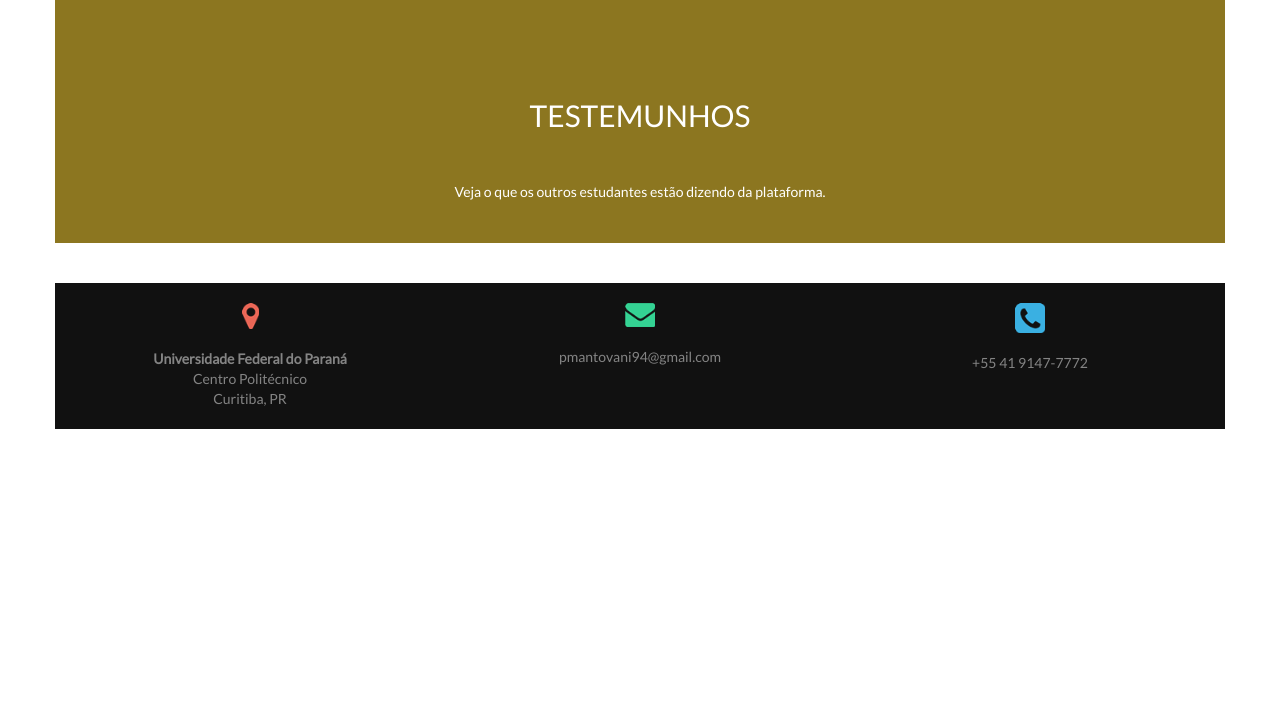
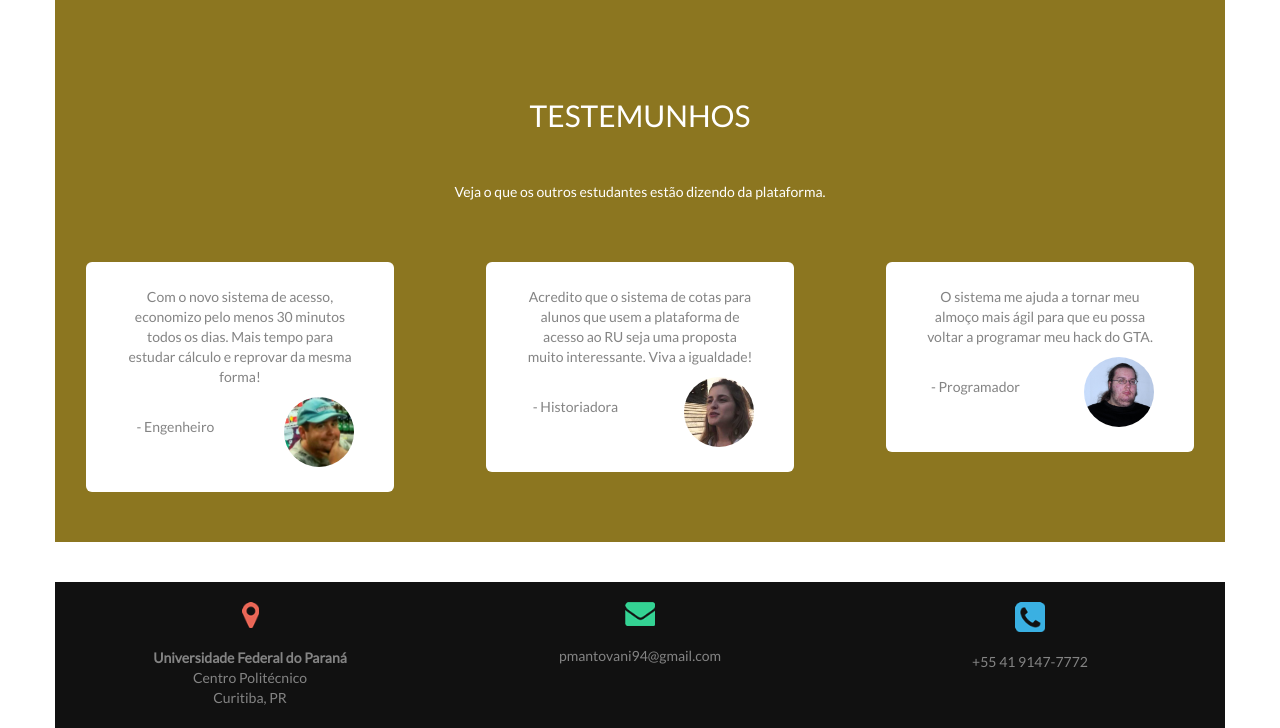
Before and after one commit to eriknayan/acesso_ufpr, a PHP site: page / in a window 1280 px wide. Shown: the part 1756-2484 px from the top of the page. Before the commit the page ends 2185 px from the top, so only its background shows below. Run offline with PHP 8.4, Linux system fonts and the light colour scheme; some libraries are stand-ins or nearby versions.

Commit message:
Add testimonies to section

```diff
--- a/website/css/style.css
+++ b/website/css/style.css
@@ -60,9 +60,21 @@ a {
     color: #848484;
 }
 
-.img-footer {
+.margin-20 {
     margin-top:20px;
     margin-bottom: 20px;
+}
+
+.padding-25 {
+    padding: 25px;
+}
+
+.margin-top-20 {
+    margin-top: 20px;
+}
+
+.margin-bottom-30 {
+    margin-bottom: 30px;
 }
 
 .button-register {
@@ -114,6 +126,10 @@ a {
     margin-bottom: 40px;
 }
 
+.img-testimonial {
+    max-width: 70px;
+}
+
 .developer-margin {
     margin-bottom: 40px;
 }
@@ -138,6 +154,10 @@ a {
     border-color: #337ab7;
 }
 
+.white-bg {
+    background-color: white;
+}
+
 /* Removes spinner for number fields on registration */
 input::-webkit-outer-spin-button,
 input::-webkit-inner-spin-button {
--- a/website/footer.php
+++ b/website/footer.php
@@ -2,7 +2,7 @@
     <div class="row footer text-center">
         <div class="col-md-4">
             <a href="http://maps.google.com/?q=-25.449753,-49.232942" target="_blank">
-                <img src="images/pin.png" class="img-responsive center-block img-footer" alt="Pino no mapa">
+                <img src="images/pin.png" class="img-responsive center-block margin-20" alt="Pino no mapa">
                 <address>
                     <strong>Universidade Federal do Paraná</strong><br>
                     Centro Politécnico<br>
@@ -12,13 +12,13 @@
         </div>
         <div class="col-md-4">
             <a href="mailto:pmantovani94@gmail.com">
-                <img src="images/envelope.png" class="img-responsive center-block img-footer" alt="Contato email">
+                <img src="images/envelope.png" class="img-responsive center-block margin-20" alt="Contato email">
                 <p>pmantovani94@gmail.com</p>
             </a>
         </div>
         <div class="col-md-4">
             <a href="tel:+554191477772">
-                <img src="images/telephone.png" class="img-responsive center-block img-footer" alt="Telefone">
+                <img src="images/telephone.png" class="img-responsive center-block margin-20" alt="Telefone">
                 <p>+55 41 9147-7772</p>
             </a>
         </div>
--- a/website/index.php
+++ b/website/index.php
@@ -116,12 +116,55 @@
             <div class="col-md-12 testimonial-subtitle">Veja o que os outros estudantes estão dizendo da plataforma.</div>
         </div>
         <!-- TESTIMONY SECTION -->
+
+        <div class="row text-center margin-bottom-30">
             <div class="col-md-4 testimonial">
+                <div class="col-xs-offset-1 col-xs-10 margin-20">
+                    <div class="row white-bg img-rounded padding-25">
+                        <div class="col-xs-12">
+                            <p>Com o novo sistema de acesso, economizo pelo menos 30 minutos todos os dias. Mais tempo para estudar cálculo e reprovar da mesma forma!</p>
+                        </div>
+                        <div class="col-xs-6">
+                            <p class="margin-top-20"> - Engenheiro</p>
+                        </div>
+                        <div class="col-xs-6">
+                            <img src="images/rambo.jpg" alt="Engenheiro" class="img-responsive img-circle pull-right img-testimonial">
+                        </div>
+                    </div>
+                </div>
             </div>
             <div class="col-md-4 testimonial">
+                <div class="col-xs-offset-1 col-xs-10 margin-20">
+                    <div class="row white-bg img-rounded padding-25">
+                        <div class="col-xs-12">
+                            <p>Acredito que o sistema de cotas para alunos que usem a plataforma de acesso ao RU seja uma proposta muito interessante. Viva a igualdade!</p>
+                        </div>
+                        <div class="col-xs-6">
+                            <p class="margin-top-20"> - Historiadora</p>
+                        </div>
+                        <div class="col-xs-6">
+                            <img src="images/micanga.jpg" alt="Historiadora" class="img-responsive img-circle pull-right img-testimonial">
+                        </div>
+                    </div>
+                </div>
             </div>
             <div class="col-md-4 testimonial">
+                <div class="col-xs-offset-1 col-xs-10 margin-20">
+                    <div class="row white-bg img-rounded padding-25">
+                        <div class="col-xs-12">
+                            <p>O sistema me ajuda a tornar meu almoço mais ágil para que eu possa voltar a programar meu hack do GTA.</p>
+                        </div>
+                        <div class="col-xs-6">
+                            <p class="margin-top-20"> - Programador</p>
+                        </div>
+                        <div class="col-xs-6">
+                            <img src="images/nerdao.jpg" alt="Programador" class="img-responsive img-circle pull-right img-testimonial">
+                        </div>
+                    </div>
+                </div>
             </div>
+        </div>
+
     </div>
     <!-- FOOTER SECTION -->
     <?php include("footer.php") ?>
```
Also changed, not shown: website/images/micanga.jpg (added), website/images/nerdao.jpg (added), website/images/rambo.jpg (added).
